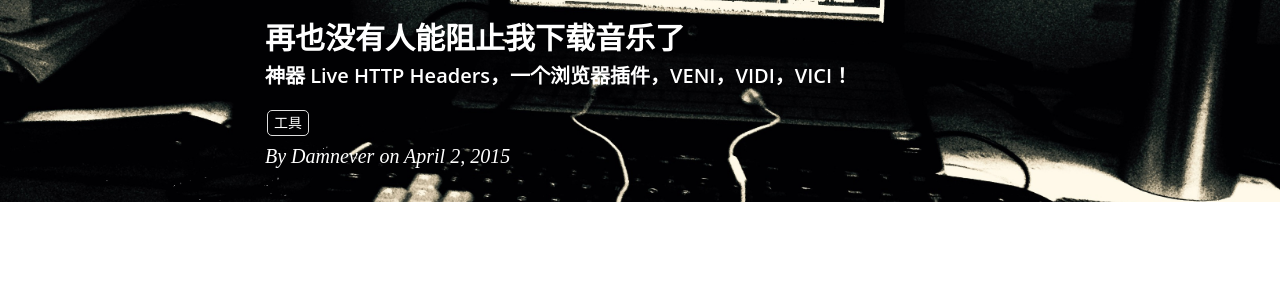
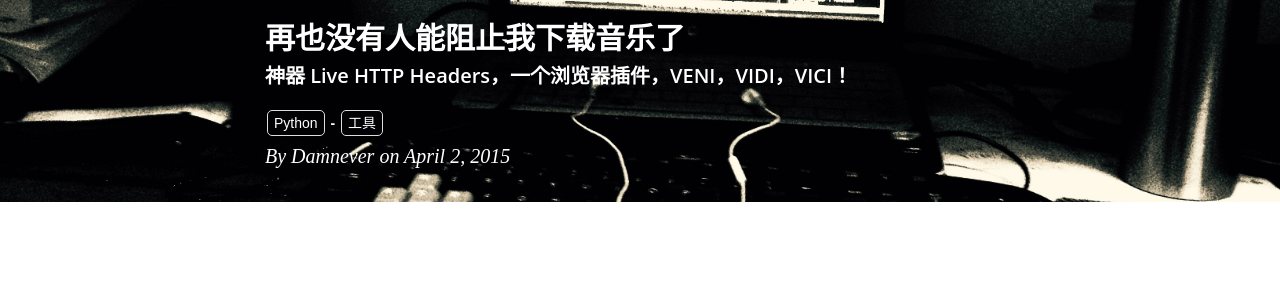
Before and after one commit to damnever/damnever.github.io, a Jekyll site: the page built from _posts/2015-04-02-download-music-as-you-wish.md, in a window 1280 px wide and 900 px high. Shown: the part 128-428 px from the top of the window. Built offline with Jekyll 4.4.1, drawn with Linux system fonts in a browser that asks for light colours; nearby versions of some CDN libraries; comment, search, counter and statistics services are not loaded.

Commit message:
change tag

```diff
--- a/_layouts/post.html
+++ b/_layouts/post.html
@@ -13,6 +13,18 @@ layout: default
                     <h4 class="subheading">{{ page.subtitle }}</h4>
                     {% endif %}
 <ul class="tag-box inline"">
+{% assign tags_list = page.categories %}
+{% if tags_list.first[0] == null %}
+{% for tag in tags_list %}
+<li><a href="/categories/#{{ tag }}" class="tag">{{ tag | capitalize }}</a></li>
+{% endfor %}
+{% else %}
+{% for tag in tags_list %}
+<li><a href="/categories/#{{ tag[0] }}" class="tag">{{ tag[0] | capitalize }}</a></li>
+{% endfor %}
+{% endif %}
+{% assign tags_list = nil %}
+<li>&nbsp;<b>-</b>&nbsp;</li>
 {% assign tags_list = page.tags %}
 {% if tags_list.first[0] == null %}
 {% for tag in tags_list %}
@@ -20,7 +32,7 @@ layout: default
 {% endfor %}
 {% else %}
 {% for tag in tags_list %}
-<li><a class="tag" href="#/tags/{{ tag[0] }}">{{ tag[0] | capitalize }}</a></li>
+<li><a class="tag" href="/tags/{{ tag[0] }}">{{ tag[0] | capitalize }}</a></li>
 {% endfor %}
 {% endif %}
 {% assign tags_list = nil %}
```
